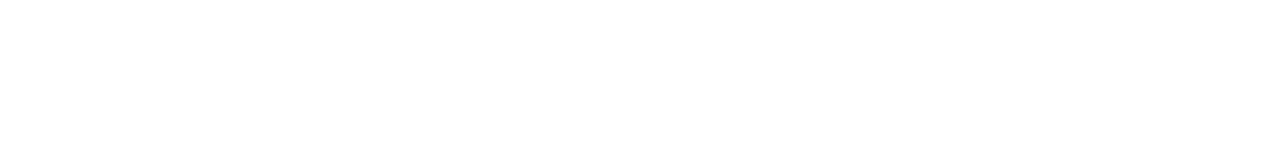
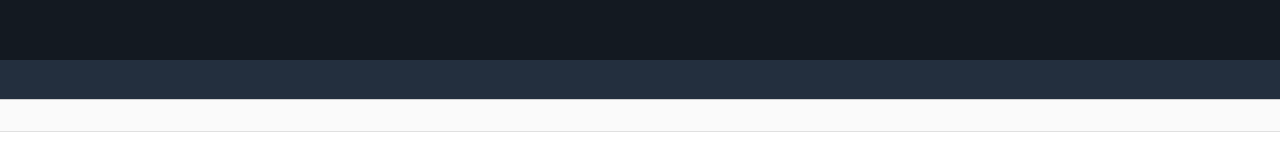
Before and after one commit to mtn4/weekend_project_03_amazon, a plain HTML site: page index.html in a window 1280 px wide. Drawn offline with nearby package versions, Linux system fonts and the light colour scheme.

Commit message:
main template

```diff
--- a/index.desktop.styles.css
+++ b/index.desktop.styles.css
@@ -0,0 +1,8 @@
+* {
+  margin: 0;
+  padding: 0;
+  box-sizing: border-box;
+}
+body {
+  width: 100%;
+}
--- a/index.html
+++ b/index.html
@@ -5,6 +5,25 @@
     <meta http-equiv="X-UA-Compatible" content="IE=edge" />
     <meta name="viewport" content="width=device-width, initial-scale=1.0" />
     <link rel="icon" type="image/x-icon" href="./assets/favicon.ico" />
+    <link
+      rel="stylesheet"
+      href="https://necolas.github.io/normalize.css/8.0.1/normalize.css"
+    />
+    <link rel="stylesheet" href="./styles/colors.styles.css" />
+    <link rel="stylesheet" href="./styles/fonts.styles.css" />
+    <link rel="stylesheet" href="index.desktop.styles.css" />
+    <link
+      rel="stylesheet"
+      media="(orientation: portrait)"
+      href="index.mobile.styles.css"
+    />
+    <link rel="stylesheet" href="./styles/navbar/desktop.styles.css" />
+    <link rel="stylesheet" href="./styles/subNavbar/desktop.styles.css" />
+    <link
+      rel="stylesheet"
+      media="(orientation: portrait)"
+      href="./styles/navbar/mobile.styles.css"
+    />
     <title>
       Amazon.com: D&#39;Addario Varigrip Finger Strengthener with Fiddilink -
       Finger Exerciser &amp; Guitar Trainer with Simulated Strings for Callus
@@ -12,5 +31,14 @@
       Everything Else
     </title>
   </head>
-  <body></body>
+  <body>
+    <header>
+      <nav class="navbar">
+        <div class="navbar__top-navbar"></div>
+        <div class="navbar__bottom-navbar"></div>
+      </nav>
+
+      <nav class="sub-navbar"></nav>
+    </header>
+  </body>
 </html>
--- /dev/null
+++ b/styles/colors.styles.css
@@ -0,0 +1,5 @@
+:root {
+  --top-navbar-color: #131921;
+  --bottom-navbar-color: #232f3e;
+  --sub-navbar-color: #fafafa;
+}
--- a/styles/fonts.styles.css
+++ b/styles/fonts.styles.css
@@ -64,3 +64,11 @@
     url(https://m.media-amazon.com/images/S/sash/CjbL$jCCegyfqZ7.woff)
       format("woff");
 }
+
+:root {
+  --main-font-size: 1.4rem;
+}
+
+html {
+  font-size: 62.5%;
+}
--- /dev/null
+++ b/styles/navbar/desktop.styles.css
@@ -0,0 +1,10 @@
+.navbar .navbar__top-navbar {
+  height: 6rem;
+  width: 100%;
+  background-color: var(--top-navbar-color);
+}
+.navbar .navbar__bottom-navbar {
+  height: 3.9rem;
+  width: 100%;
+  background-color: var(--bottom-navbar-color);
+}
--- /dev/null
+++ b/styles/subNavbar/desktop.styles.css
@@ -0,0 +1,7 @@
+.sub-navbar {
+  width: 100%;
+  height: 3.3rem;
+  background-color: var(--sub-navbar-color);
+  border-top: 1px solid rgba(0, 0, 0, 0.17);
+  border-bottom: 1px solid rgba(0, 0, 0, 0.1);
+}
```
Also changed, not shown: styles/footer/desktop.styles.css (added), styles/footer/mobile.styles.css (added), styles/main/desktop.styles.css (added), styles/main/mobile.styles.css (added), styles/navbar/mobile.styles.css (added), styles/subNavbar/mobile.styles.css (added).
